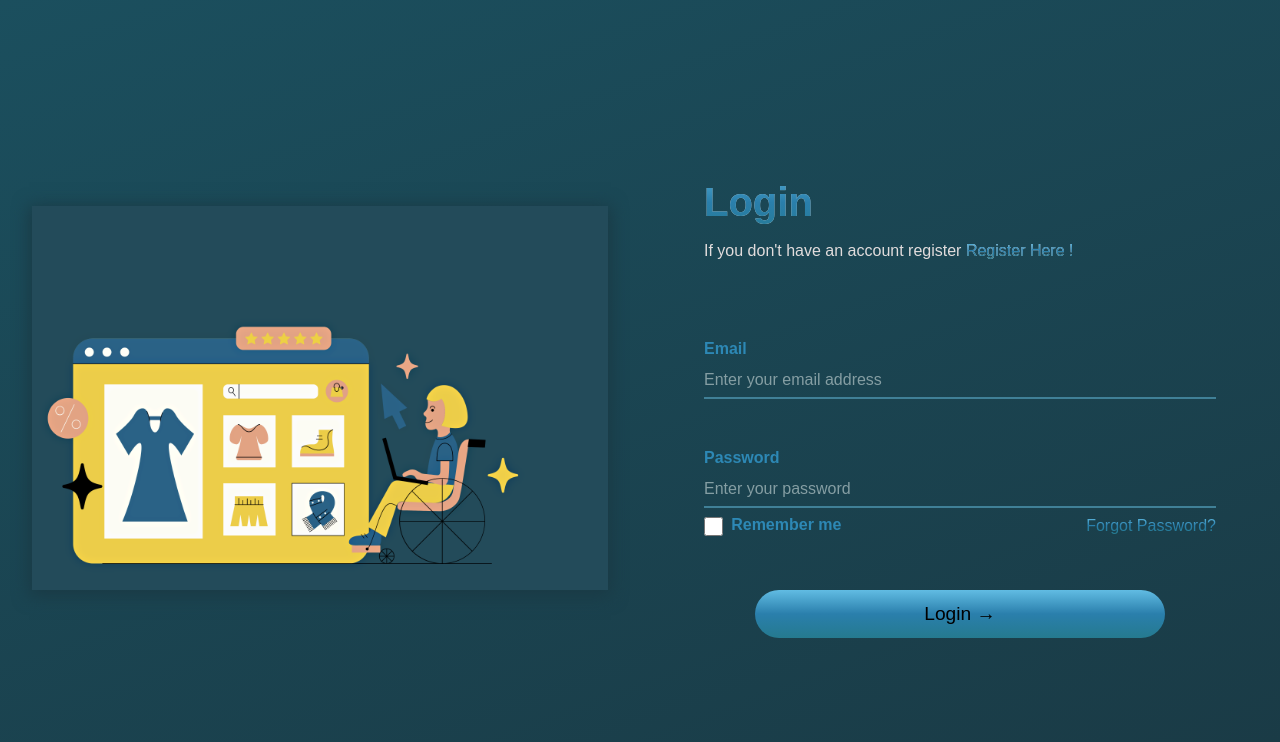
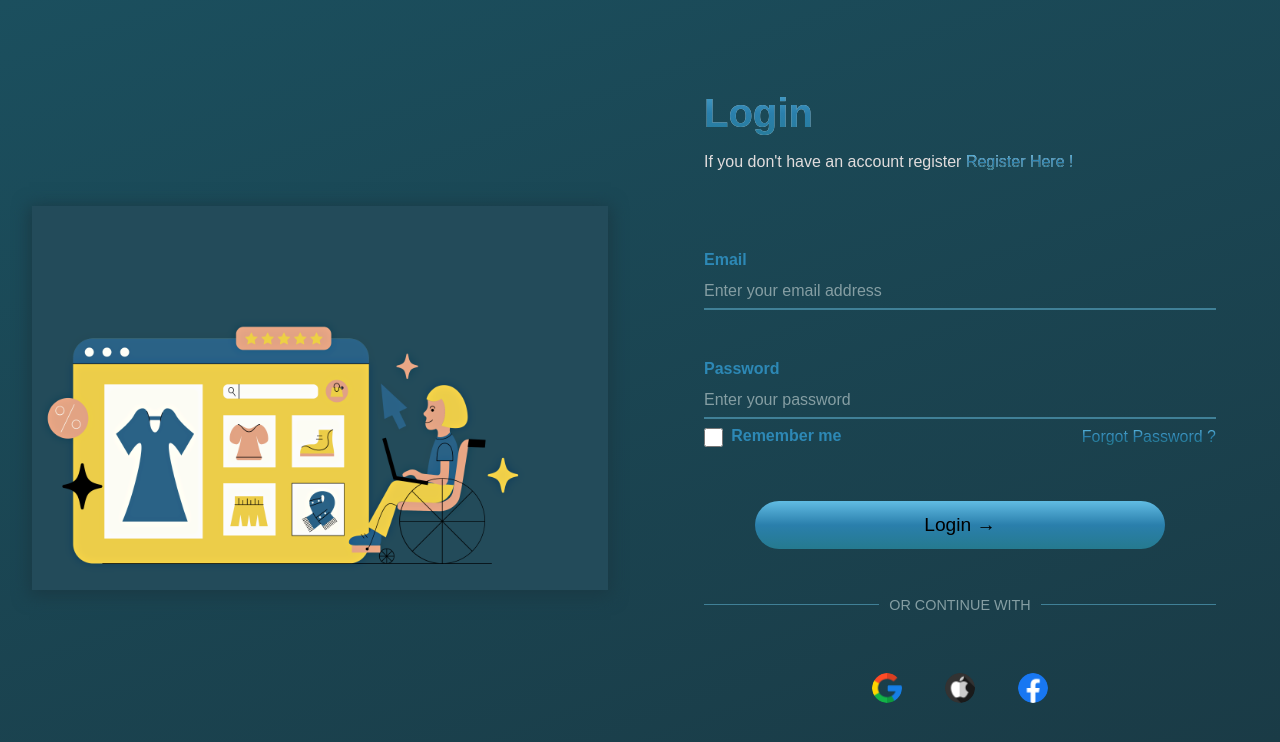
Before and after one commit to rahulrameshm0/Shopify, a Django app: page /signin/ in a window 1280 px wide. Shown: the top 742 px of the page. Run offline with Django 4.2, Linux system fonts and the light colour scheme.

Commit message:
icon setup

```diff
--- a/static/css/account-styling/signin.css
+++ b/static/css/account-styling/signin.css
@@ -157,6 +157,7 @@ body {
     transition: all 0.3s;
     font-size: 1.2rem;
     width: 80%;
+    margin-bottom: 3rem;
 }
 
 .login-btn:hover{
@@ -165,3 +166,36 @@ body {
     transform: scale(1.1);
     box-shadow: 0 0.2rem 1rem 0.2rem #182a2e;
 }
+
+.divider {
+    display: flex;
+    align-items: center;
+    gap: 10px;
+    text-transform: uppercase;
+    margin-bottom: 2.6rem;
+}
+
+.divider hr {
+    flex: 1;
+    border: none;
+    border-top: 1px solid #408097;
+}
+
+.divider span {
+    color: #859ea3;
+    font-size: 0.9rem;
+    white-space: nowrap;
+}
+
+
+.signin-with-other-account{
+    text-align: center;
+}
+
+.signin-with-other-account img{
+    height: 30px;
+    width: 30px;
+    margin: 1.2rem;
+    color: #4e4e4e;
+    border-radius: 5rem;
+}
--- a/templates/account-section/register.html
+++ b/templates/account-section/register.html
@@ -11,10 +11,10 @@
 
     <link rel="preconnect" href="https://fonts.gstatic.com" crossorigin>
     <link href="https://fonts.googleapis.com/css2?family=Bitcount+Single:wght@100..900&display=swap" rel="stylesheet">
+
 </head>
 
 <body>
-
 <main class="main">
     <div class="container">
 
--- a/templates/account-section/signin.html
+++ b/templates/account-section/signin.html
@@ -13,6 +13,7 @@
     <link rel="preconnect" href="https://fonts.googleapis.com">
     <link rel="preconnect" href="https://fonts.gstatic.com" crossorigin>
 
+    <script src="https://unpkg.com/ionicons@4.5.10-0/dist/ionicons.js"></script>
 </head>
 
 <body>
@@ -44,7 +45,7 @@
                             <input type="checkbox" id="remember"><label for="remember">Remember me</label>
                         </div>
                         <div class="forget-password">
-                            <a href="#">Forgot Password?</a>
+                            <a href="#">Forgot Password ?</a>
                         </div>
                     </div>
 
@@ -52,6 +53,19 @@
                 </form>
                 <button class="login-btn" type="submit">Login &rarr;</button>
             </div>
+
+             <div class="divider">
+                <hr>
+                    <span>or Continue with</span>
+                <hr>
+            </div>
+
+            <div class="signin-with-other-account">
+                <a href="https://accounts.google.com/v3/signin/identifier?authuser=0&continue=https%3A%2F%2Fmyaccount.google.com%2F&ec=GAlAwAE&hl=en_GB&flowName=GlifWebSignIn&flowEntry=AddSession&dsh=S252893170%3A1781978588634698"><img src="{% static 'images/google.png' %}"></a>
+                <a href="https://www.icloud.com/"><img src="{% static 'images/apple.png' %}"></a>
+                <a href="https://www.facebook.com/"><img src="{% static 'images/facebook.png' %}"></a>
+            </div>
+
         </div>
     </div>
 </main>
```
Also changed, not shown: static/images/apple.png (added), static/images/facebook.png (added), static/images/google.png (added).
